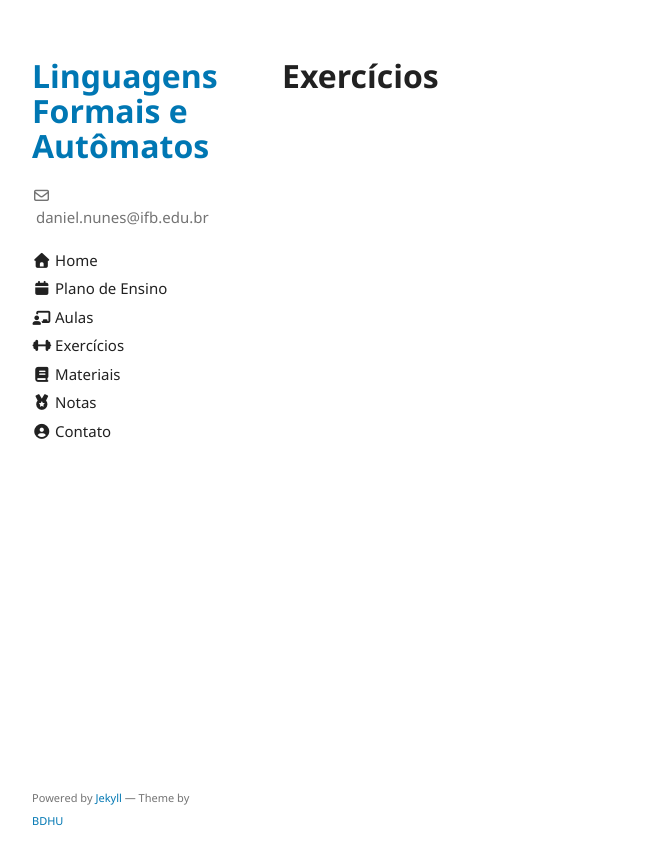
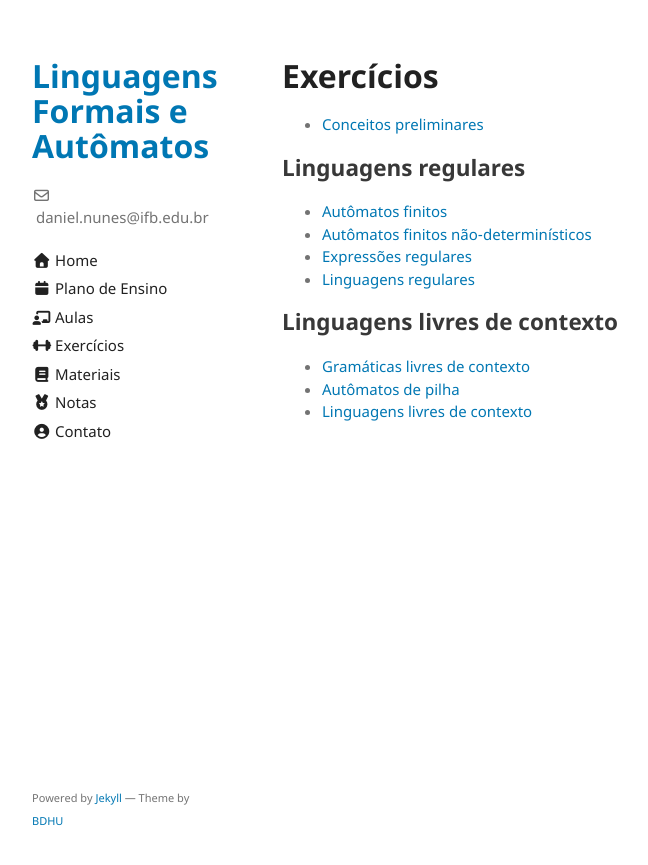
Before and after one commit to danielsaad/linguagens-formais-e-automatos, a Jekyll site: the page built from exercicios.md, in a window 1280 px wide. Shown: the top 865 px of the page, without its empty margins (178-826 px from the left). Built offline with Jekyll 4.4.1, drawn with Linux system fonts in a browser that asks for light colours; the repository's description, which GitHub fills in, is left out; our own code applies the rules of GitHub Pages for plain Markdown files.

Commit message:
atualizando site

```diff
--- a/exercicios.md
+++ b/exercicios.md
@@ -3,3 +3,18 @@ layout: default
 ---
 
 # Exercícios
+
+- [Conceitos preliminares](assets/listas-de-exercicios/conceitos-preliminares.pdf)
+
+## Linguagens regulares
+
+- [Autômatos finitos](assets/listas-de-exercicios/automatos-finitos-nao-deterministicos.pdf)
+- [Autômatos finitos não-determinísticos](assets/listas-de-exercicios/automatos-finitos-nao-deterministicos.pdf)
+- [Expressões regulares](assets/listas-de-exercicios/expressões-regulares.pdf)
+- [Linguagens regulares](assets/listas-de-exercicios/linguagens-regulares-e-o-lema-do-bombeamento.pdf)
+
+## Linguagens livres de contexto
+
+- [Gramáticas livres de contexto](assets/listas-de-exercicios/gramaticas-livres-de-contexto.pdf)
+- [Autômatos de pilha](assets/listas-de-exercicios/automatos-de-pilha.pdf)
+- [Linguagens livres de contexto](assets/listas-de-exercicios/linguagens-livres-de-contexto.pdf)
```
Also changed, not shown: aulas.md (+13 -0 lines), index.md (+2 -2 lines).
